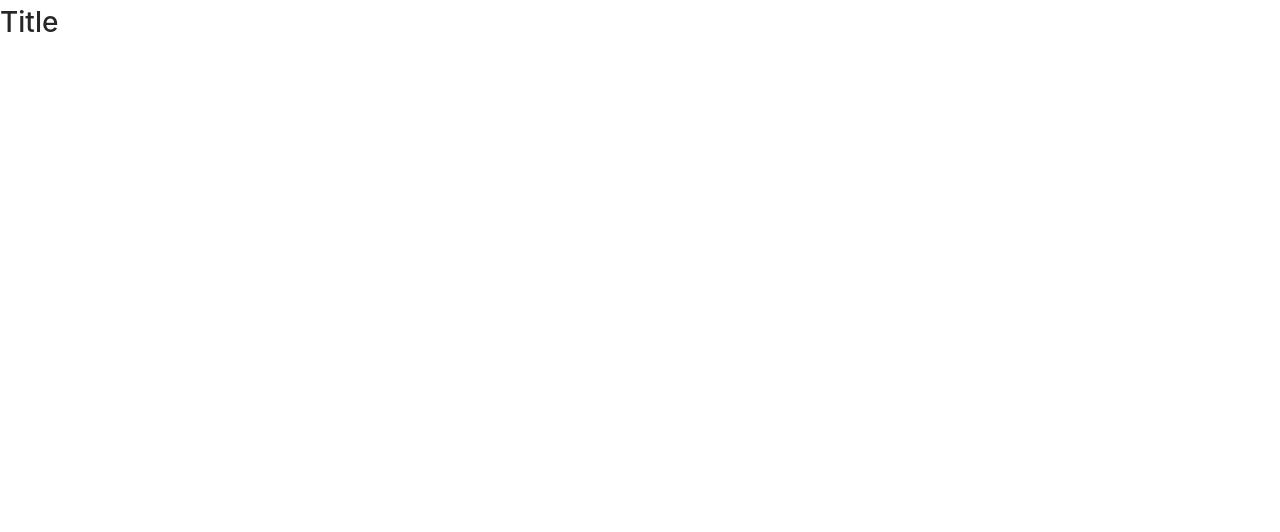
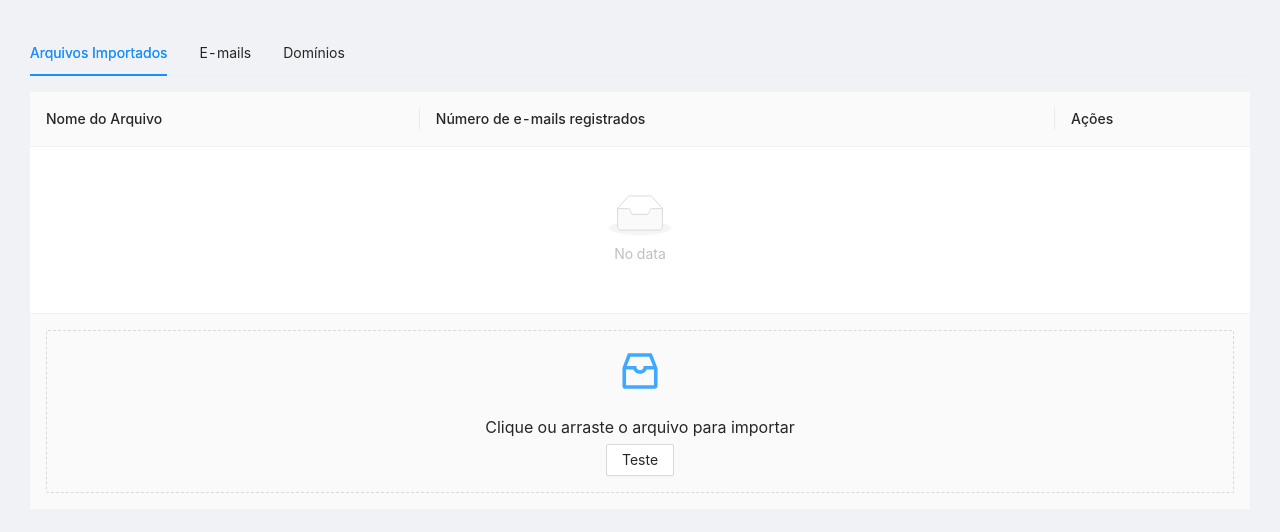
Before and after one commit to kaiquesacchi/email-fraud-analytics, a React (Create React App) app: page / in a window 1280 px wide. Shown: the top 532 px of the page. Built offline with nearby package versions, Linux system fonts and the light colour scheme.

Commit message:
feat(App): added components to homepage

```diff
--- a/src/App.tsx
+++ b/src/App.tsx
@@ -1,7 +1,32 @@
 import React from "react";
+import { Row, Col, Layout, Tabs } from "antd";
+import TableImportedFiles from "./components/TableImportedFiles";
+import TableEmails from "./components/TableEmails";
 
 function App() {
-  return <h1>Title</h1>;
+  return (
+    <Layout>
+      <Layout.Content style={{ padding: "30px", minHeight: "100vh" }}>
+        <Tabs defaultActiveKey="files">
+          <Tabs.TabPane tab="Arquivos Importados" key="files">
+            <Row justify="center">
+              <Col span={24}>
+                <TableImportedFiles />
+              </Col>
+            </Row>
+          </Tabs.TabPane>
+          <Tabs.TabPane tab="E-mails" key="emails">
+            <Row justify="center">
+              <Col span={24}>
+                <TableEmails />
+              </Col>
+            </Row>
+          </Tabs.TabPane>
+          <Tabs.TabPane tab="Domínios" key="domains"></Tabs.TabPane>
+        </Tabs>
+      </Layout.Content>
+    </Layout>
+  );
 }
 
 export default App;
```
